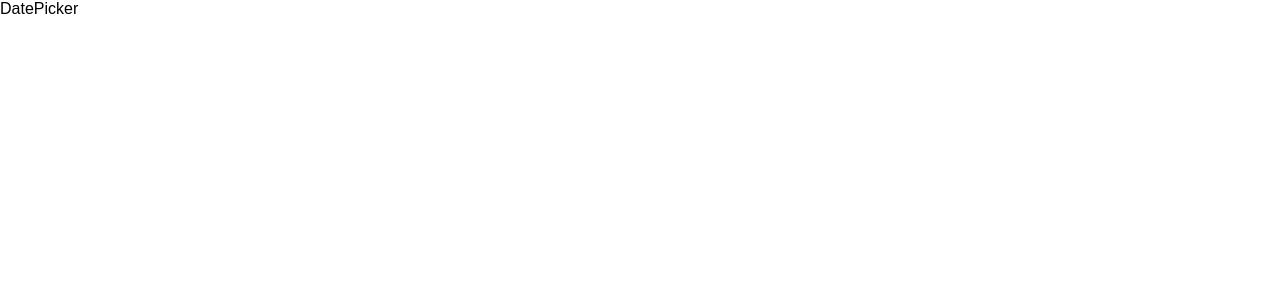
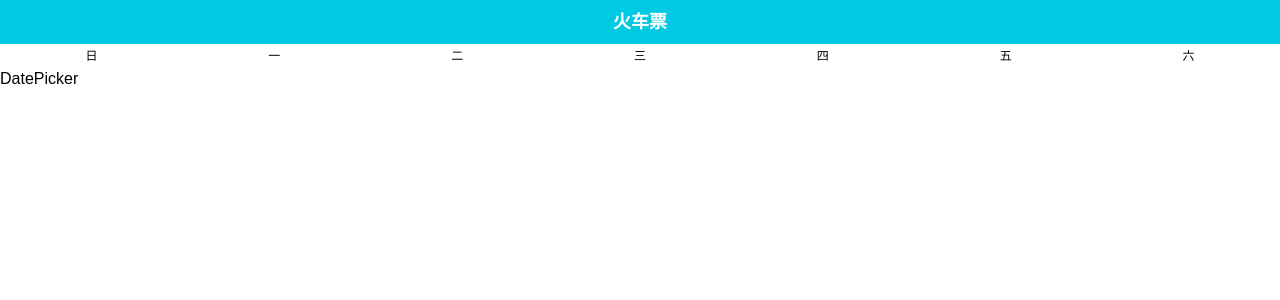
Before and after one commit to Wzb3422/qunar-pwa, a React app: page /DatePicker in a window 1280 px wide. Shown: the top 300 px of the page. Built offline with nearby package versions, Linux system fonts and the light colour scheme; a web font is replaced by a local one.

Commit message:
:art: working on calender layout

```diff
--- a/src/common/Header.tsx
+++ b/src/common/Header.tsx
@@ -2,15 +2,15 @@ import React from 'react'
 import './Header.css'
 import '../assets/css/iconfont.css'
 
-interface HeaderProps {
-  title: string
-  backTo: () => void
-}
+function Header({ title }: { title: string }): JSX.Element {
 
-function Header({ title, backTo }: HeaderProps): JSX.Element {
+  const goBack = () => {
+    window.history.back()
+  }
+
   return (
     <div className='header-wrapper'>
-      <div className='header-right-arrow iconfont'>&#xe622;</div>
+      <div className='header-right-arrow iconfont' onClick={goBack}>&#xe622;</div>
       <div className='header-title'>{title}</div>
     </div>
   )
--- /dev/null
+++ b/src/pages/datepicker/Calendar.css
@@ -0,0 +1,20 @@
+.calendar-wrapper {
+  width: 100%;
+}
+
+.week-bar {
+  width: 100%;
+  height: 26px;
+  display: flex;
+}
+
+.week-bar div {
+  flex-grow: 1;
+  text-align: center;
+  font-size: 12px;
+  line-height: 24px;
+}
+
+.week-bar div:nth-child(1 + 7) {
+  color: red;
+}
--- /dev/null
+++ b/src/pages/datepicker/Calendar.tsx
@@ -0,0 +1,20 @@
+import React from 'react'
+import './Calendar.css'
+
+function Calendar(): JSX.Element {
+  return (
+    <div className='calendar-wrapper'>
+      <div className='week-bar'>
+        <div>日</div>
+        <div>一</div>
+        <div>二</div>
+        <div>三</div>
+        <div>四</div>
+        <div>五</div>
+        <div>六</div>
+      </div>
+    </div>
+  )
+}
+
+export default Calendar
--- a/src/pages/datepicker/DatePicker.tsx
+++ b/src/pages/datepicker/DatePicker.tsx
@@ -1,12 +1,15 @@
 import React, { lazy, Suspense } from 'react'
 import Loading from '../../common/Loading'
+
+const Header = lazy(() => import('../../common/Header'))
+const Calendar = lazy(() => import('./Calendar'))
 
 function DatePicker() {
   return (
     <Suspense fallback={Loading}>
-      <div className='datepicker-wrapper'>
+        <Header title='火车票'/>
+        <Calendar />
         DatePicker
-      </div>
     </Suspense>
   )
 }
--- a/src/pages/home/Content.css
+++ b/src/pages/home/Content.css
@@ -44,6 +44,11 @@
   display: flex;
   align-items: center;
   border-bottom: 1px solid #eee;
+}
+
+.content-time a {
+  color: inherit;
+  text-decoration: none;
 }
 
 .time-button {
--- a/src/pages/home/Home.tsx
+++ b/src/pages/home/Home.tsx
@@ -7,13 +7,9 @@ const Entries = lazy(() => import('./Entries'))
 
 function Home(): JSX.Element {
 
-  const goBack = useCallback(() => {
-    window.history.back()
-  }, [])
-
   return (
     <Suspense fallback={<Loading />}>
-      <Header title='火车票' backTo={goBack} />
+      <Header title='火车票' />
       <Content />
       <Entries />
     </Suspense>
--- a/src/pages/home/Time.tsx
+++ b/src/pages/home/Time.tsx
@@ -1,12 +1,15 @@
 import React from 'react'
+import { Link } from 'react-router-dom'
 
 function Time() {
   return (
     <div className='content-time'>
-      <div className='time-button'>
-        <div className='time-date'>10月6日</div>
-        <div className='time-week'>周日（今天）</div>
-      </div>
+      <Link to='/DatePicker'>
+        <div className='time-button'>
+          <div className='time-date'>10月6日</div>
+          <div className='time-week'>周日（今天）</div>
+        </div>
+      </Link>
     </div>
   )
 }
```
Also changed, not shown: 1 other file (tests, documents, lock files or other folders).
